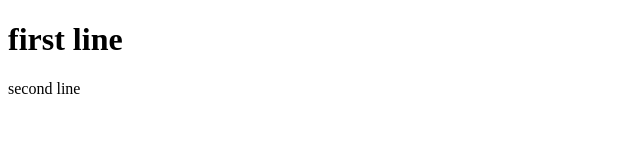
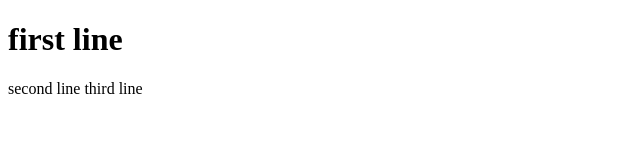
Before and after one commit to KarthikSakthi0003/gitday1, a plain HTML site: page index.html in a window 1280 px wide. Shown: the full height of the page, 0-640 px from the left. Drawn offline with Linux system fonts and the light colour scheme.

Commit message:
Third commit

```diff
--- a/index.html
+++ b/index.html
@@ -9,5 +9,7 @@
     <h1>first line</h1>
     <!--  -->
     second line
+    <!--  -->
+    third line
 </body>
 </html>
```
